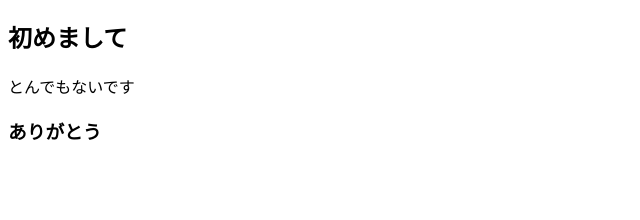
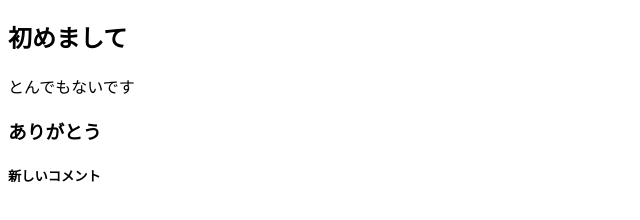
Before and after one commit to tomu1111/tset111, a plain HTML site: page index.html in a window 1280 px wide. Shown: the part 70-290 px from the top of the page, without its empty margins (0-640 px from the left). Drawn offline with Linux system fonts and the light colour scheme.

Commit message:
追加しました_稲田

```diff
--- a/index.html
+++ b/index.html
@@ -10,5 +10,6 @@
     <h2>初めまして</h2>
     <p>とんでもないです</p>
     <h3>ありがとう</h3>
+    <h5>新しいコメント</h5>
   </body>
 </html>
```
